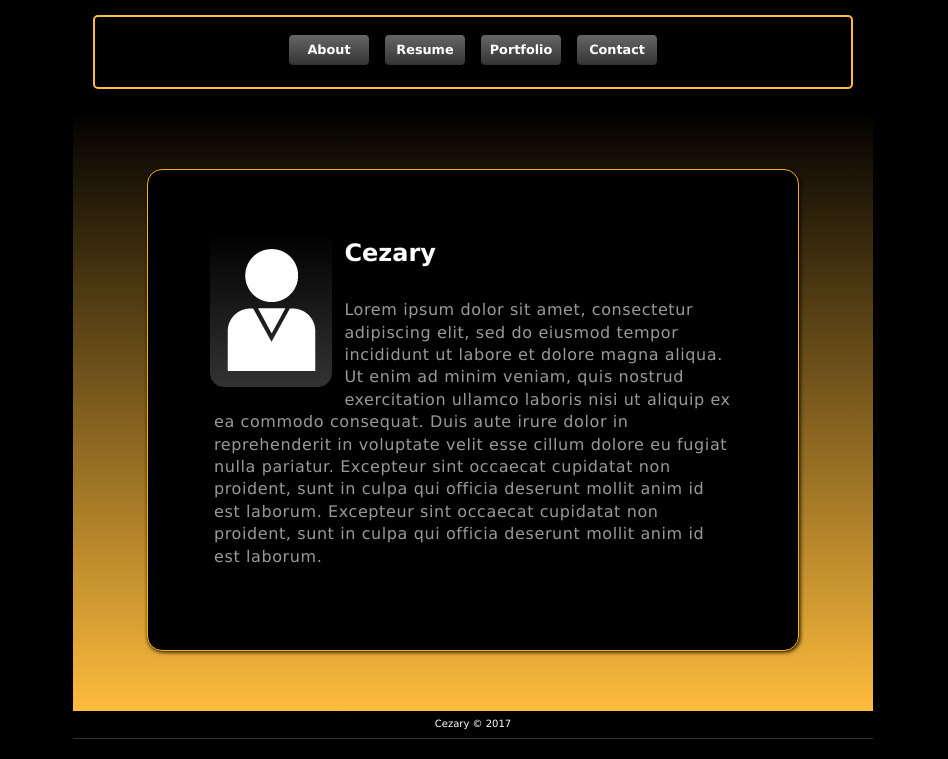
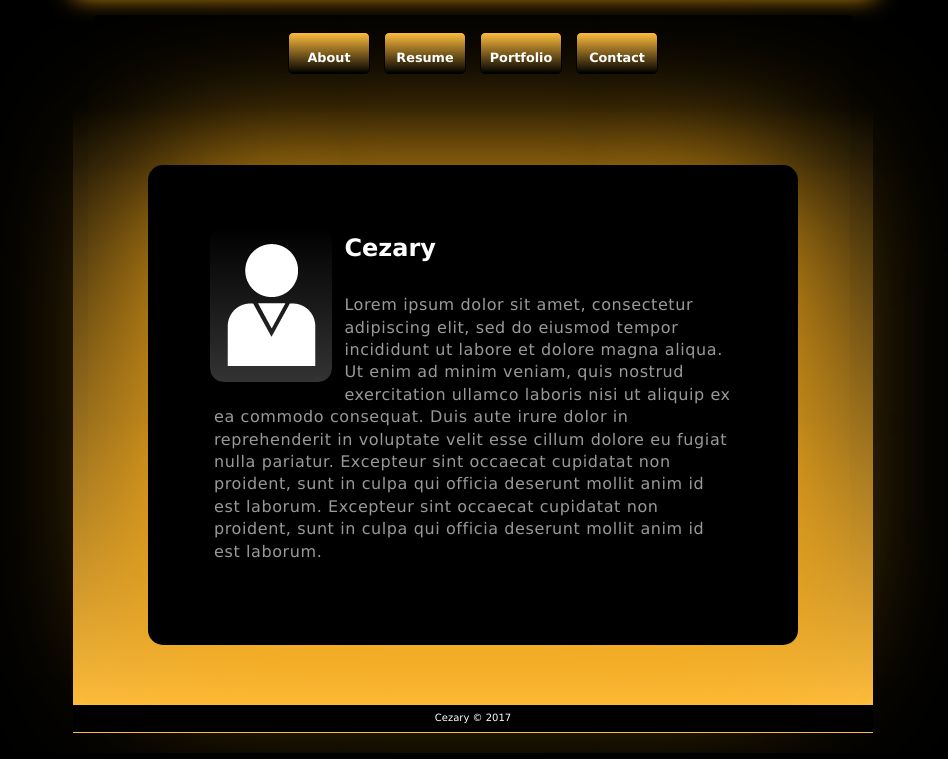
Before and after one commit to krawieccezary/My_Website, a plain HTML site: page index.html in a window 1280 px wide. Shown: the part 85-844 px from the top of the page, without its empty margins (167-1115 px from the left). Drawn offline with Linux system fonts and the light colour scheme.

Commit message:
nav color

```diff
--- a/main.css
+++ b/main.css
@@ -20,27 +20,25 @@ body {
 #Wrapper {
     width: 800px;
     margin: 20px auto;
+
 }
 
 #Header {
     text-align: center;
-    color: #000;
-    background-color: grey;
+    color: #fff;
     padding: 10px;
-    background-color: #febc3c;
+    background-color: #000;
+    border: 1px solid #ffae13;
 
-
-      /*border radius*/
-    border-radius: 5px;
-    -moz-border-radius: 5px;
-    -webkit-border-radius: 5px;
-    border: 1px solid #000;
+      /*Shadows*/
+    box-shadow: 1px 1px 4px #ffae13;
+    -moz-box-shadow: 1px 1px 4px #ffae13;
+    -webkit-box-shadow: 1px 1px 25px #ffae13;
 }
 
 
 #Links {
     background-color: #000;
-    border: 2px solid #febc3c;
     margin: 20px;
     padding: 10px;
 
@@ -48,6 +46,7 @@ body {
     border-radius: 5px;
     -moz-border-radius: 5px;
     -webkit-border-radius: 5px;
+
 }
 
 #Nav {
@@ -68,13 +67,13 @@ body {
 #Nav ul li a {
     text-decoration: none;
     display: block;
-    height: 30px;
-    line-height: 30px;
+    height: 40px;
+    line-height: 50px;
     background-color: #000;
     font-size: 0.8em;
     font-weight: bold;
     width: 80px;
-    color: white;
+    color: #fff;
     text-align: center;
     margin: 7px;
 
@@ -85,15 +84,23 @@ body {
     border: 1px solid #000;
 
     /*GRADIENTS*/
-    background: -moz-linear-gradient(top, #666, #333);
-    background: -webkit-gradient(linear, left top, left bottom, from(#666), to(#333));
+    background: -moz-linear-gradient(top, #febc3c, #000);
+    background: -webkit-gradient(linear, left top, left bottom, from(#febc3c), to(#000));
 }
 
 #Nav ul li a:hover {
     color: #febc3c;
-    background-color: #333;
-    background: -moz-linear-gradient(top, #000, #666);
-    background: -webkit-gradient(linear, left top, left bottom, from(#000), to(#666));
+    height: 40px;
+    line-height: 45px;
+
+    /*GRADIENTS*/
+    background: -moz-linear-gradient(top, #000, #000);
+    background: -webkit-gradient(linear, left top, left bottom, from(#000), to(#000));
+
+      /*Shadows*/
+    box-shadow: 1px 1px 4px #ffae13;
+    -moz-box-shadow: 1px 1px 4px #ffae13;
+    -webkit-box-shadow: 1px 1px 25px #ffae13;
 }
 
 
@@ -110,19 +117,18 @@ body {
     width: 550px;
     margin: 0 auto;
     background-color: #000;
-    border: 1px solid #ffae13;
     padding: 50px;
 
 
     /*border radius*/
-    border-radius: 15px;
+    border-radius: 25px;
     -moz-border-radius: 15px;
-    -webkit-border-radius: 1 5px;
+    -webkit-border-radius: 15px;
 
-    /*Shadows*/
-    box-shadow: 1px 1px 4px #000;
-    -moz-box-shadow: 1px 1px 4px #000;
-    -webkit-box-shadow: 1px 1px 4px #000;
+      /*Shadows*/
+    box-shadow: 1px 1px 4px #ffae13;
+    -moz-box-shadow: 1px 1px 4px #ffae13;
+    -webkit-box-shadow: 1px 1px 150px #ffae13;
 }
 
 #Content img {
@@ -159,7 +165,7 @@ body {
 #Footer {
     background-color: #000;
     height: 20px;
-    border-bottom: 1px solid #333;
+    border-bottom: 1px solid #febc3c;
     text-align: center;
     color: #fff;
     font-size: 10px;
```
